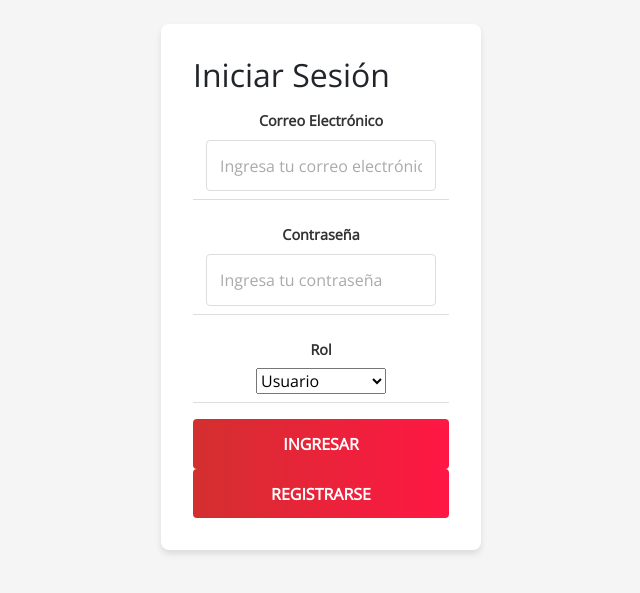
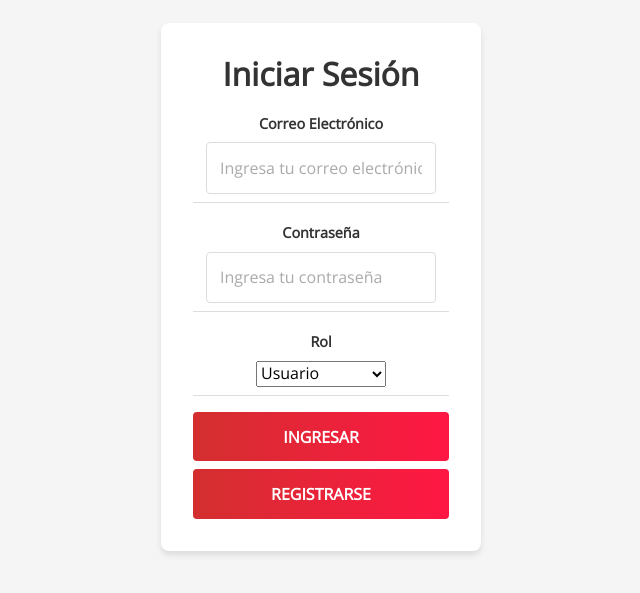
Before and after one commit to Michi-Brandon/WWW, a React app in the folder frontend/: page /login in a window 1280 px wide. Shown: the part 113-706 px from the top of the page, without its empty margins (319-959 px from the left). Built offline with nearby package versions, Linux system fonts and the light colour scheme.

Commit message:
Login y Registro ordenados

```diff
--- a/frontend/src/pages/login_page.jsx
+++ b/frontend/src/pages/login_page.jsx
@@ -35,11 +35,12 @@ const Login = ({ onLogin }) => {
   return (
     <div className="login-container">
       <form className="login-form" onSubmit={handleSubmit}>
-        <h2>Iniciar Sesión</h2>
+        <h2 className='login-title'>Iniciar Sesión</h2>
 
         <div className="form-group">
           <label htmlFor="email">Correo Electrónico</label>
           <input
+            className='form-imput'
             type="email"
             id="email"
             value={email}
@@ -51,6 +52,7 @@ const Login = ({ onLogin }) => {
         <div className="form-group">
           <label htmlFor="password">Contraseña</label>
           <input
+            className='form-imput'
             type="password"
             id="password"
             value={password}
--- a/frontend/src/stylesheets/login/login.scss
+++ b/frontend/src/stylesheets/login/login.scss
@@ -1,4 +1,3 @@
-/* General container styling */
 .login-container {
     display: flex;
     justify-content: center;
@@ -7,7 +6,6 @@
     background-color: #f5f5f5;
   }
 
-  /* Login form styling */
   .login-form {
     background: #fff;
     padding: 2rem;
@@ -19,7 +17,7 @@
   .login-title {
     text-align: center;
     margin-bottom: 1rem;
-    font-size: 1.5rem;
+    font-size: 2rem;
     font-weight: bold;
     color: #333;
   }
@@ -27,9 +25,16 @@
   .form-group {
     display: flex;
     align-items: center;
-    margin-bottom: 1rem;
     border-bottom: 1px solid #ddd;
-    padding: 0.5rem 0;
+    padding: 0 0 0.5rem 0;
+  }
+
+  .form-group label{
+    font-size: 0.9rem;
+    font-weight: bold;
+    flex: 1;
+    padding: 0.2rem 0 0 0;
+    color: #333;
   }
 
   .form-icon {
@@ -39,13 +44,13 @@
   }
 
   .user-icon::before {
-    content: '\f007'; /* FontAwesome user icon */
+    content: '\f007';
     font-family: 'Font Awesome 5 Free';
     font-weight: 900;
   }
 
   .password-icon::before {
-    content: '\f023'; /* FontAwesome lock icon */
+    content: '\f023';
     font-family: 'Font Awesome 5 Free';
     font-weight: 900;
   }
@@ -84,6 +89,7 @@
     border: none;
     border-radius: 4px;
     padding: 0.8rem;
+    margin-bottom: 0.5rem;
     font-size: 1rem;
     cursor: pointer;
     width: 100%;
--- a/frontend/src/stylesheets/login/register.scss
+++ b/frontend/src/stylesheets/login/register.scss
@@ -7,7 +7,6 @@
     background-color: #f5f5f5;
   }
 
-  /* Register form styling */
   .register-form {
     background: #fff;
     padding: 2rem;
@@ -19,7 +18,7 @@
   .register-form h2 {
     text-align: center;
     margin-bottom: 1rem;
-    font-size: 1.5rem;
+    font-size: 2rem;
     font-weight: bold;
     color: #333;
   }
--- a/frontend/webpack.config.js
+++ b/frontend/webpack.config.js
@@ -13,7 +13,7 @@ module.exports = (_, argv) => ({
       filename: '[name].[contenthash].css'
     }),
     new HtmlWebpackPlugin({
-      title: 'Interfaz energética'
+      title: 'Sistema de Pañol'
     })
   ],
   resolve: {
```
